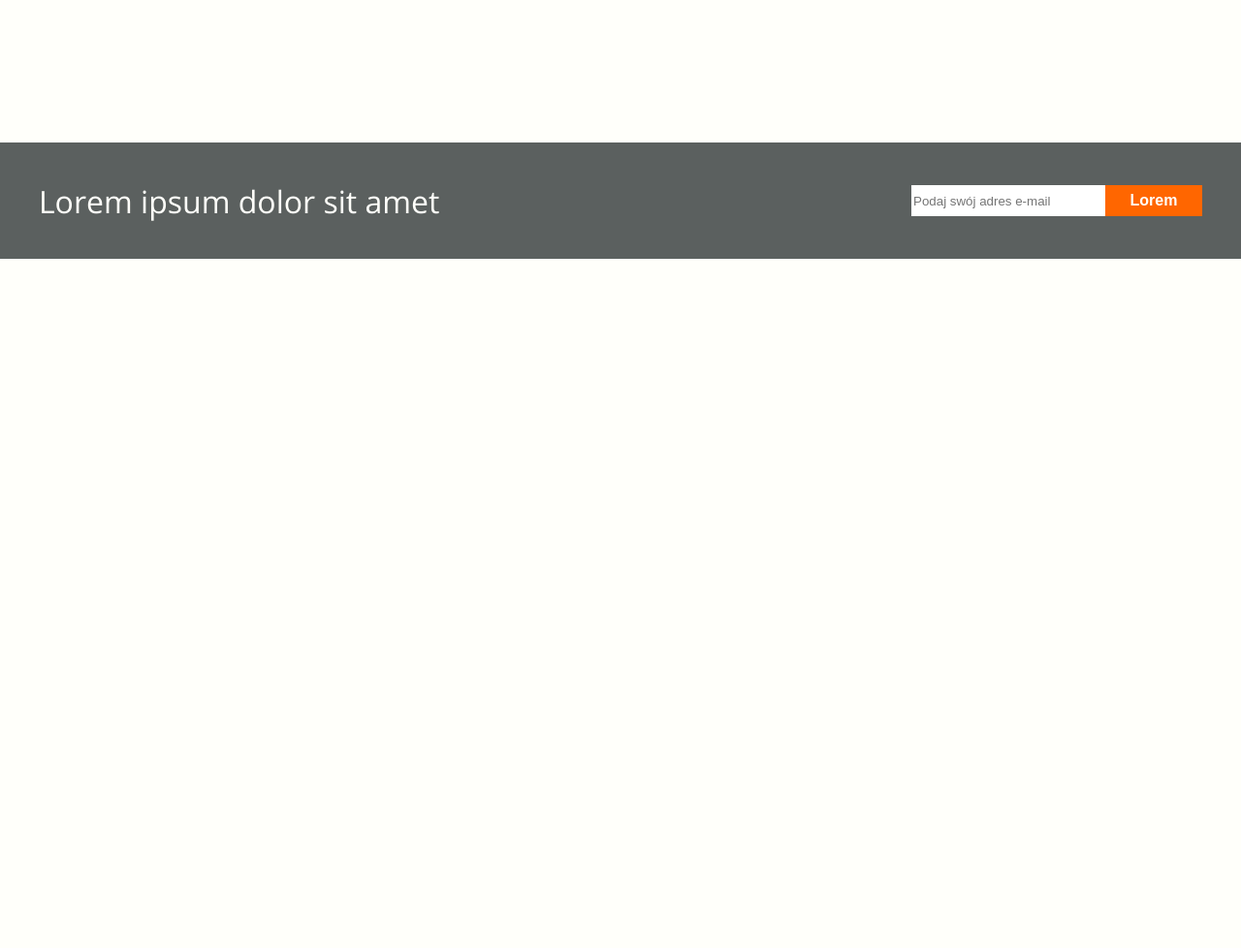
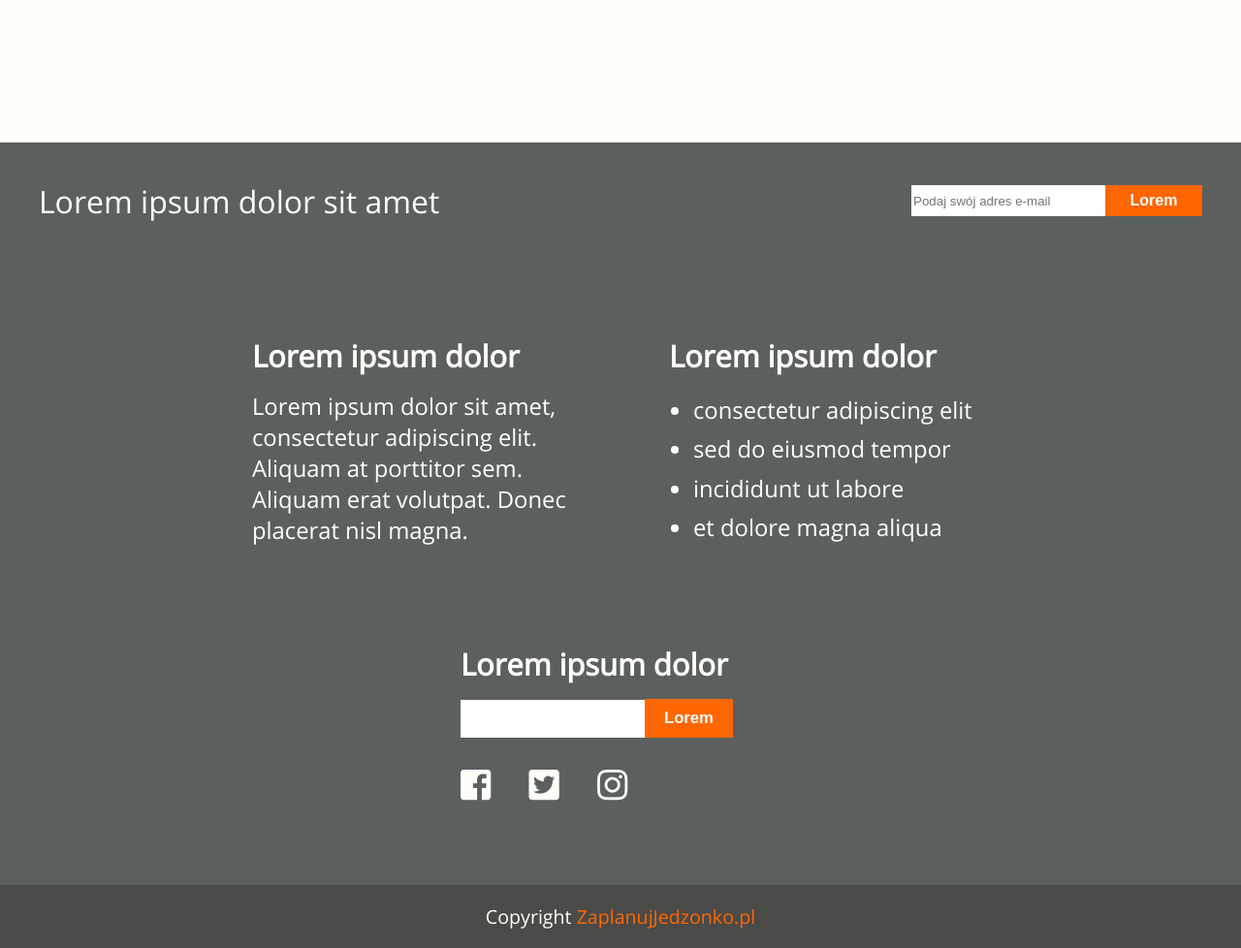
Before and after one commit to jaroslaw91/ScrumLab-Zaplanuj-Jedzonko, a website: page development/index.html in a window 1280 px wide. Shown: the part 573-1551 px from the top of the page at 97% size. Before the commit the page ends 840 px from the top, so only its background shows below. Drawn offline with nearby package versions, Linux system fonts and the light colour scheme; files that its build step writes are made by us from their sources.

Commit message:
1.7_Footer: add footer and form sectionn

```diff
--- a/development/index.html
+++ b/development/index.html
@@ -1,5 +1,6 @@
 <!DOCTYPE html>
 <html lang="pl">
+
 <head>
   <meta charset="UTF-8" />
   <meta name="viewport" content="width=device-width, initial-scale=1.0" />
@@ -67,14 +68,46 @@
 
       </div>
     </section>
-    <section>
-      <!-- three columns -->
+    <section class="contact">
+      <div class="contact-col">
+        <h3>Lorem ipsum dolor</h3>
+        <p>Lorem ipsum dolor sit amet, consectetur adipiscing elit. Aliquam at porttitor sem. Aliquam erat volutpat.
+          Donec placerat nisl magna.
+        </p>
+      </div>
+      <div class="contact-col">
+        <h3>Lorem ipsum dolor</h3>
+        <ul>
+          <li>consectetur adipiscing elit</li>
+          <li>sed do eiusmod tempor</li>
+          <li>incididunt ut labore</li>
+          <li>et dolore magna aliqua</li>
+        </ul>
+      </div>
+      <div class="contact-col">
+        <h3>Lorem ipsum dolor</h3>
+        <div class="contact-col-form">
+          <input type="text"><button>Lorem</button>
+        </div>
+        <div class="contact-col-social">
+          <a href="https://www.facebook.com/" target="_blank">
+            <i class="fab fa-facebook-square"></i>
+          </a>
+          <a href="https://www.instagram.com/" target="_blank">
+            <i class="fab fa-twitter-square"></i>
+          </a>
+          <a href="https://twitter.com/" target="_blank">
+            <i class="fab fa-instagram"></i>
+          </a>
+        </div>
+      </div>
     </section>
     <footer>
-      <!-- copyright -->
+      <p>
+        Copyright <span>ZaplanujJedzonko.pl</span></p>
     </footer>
 
-  <script src="./js/index.js"></script>
+    <script src="./js/index.js"></script>
 </body>
 
 </html>
--- /dev/null
+++ b/development/scss/layout/landing-page/_contact-cols.scss
@@ -0,0 +1,57 @@
+.contact {
+    padding: 30px;
+    width: 100%;
+    background-color: $cumstom-grey-color;
+    display: flex;
+    align-items: stretch;
+    justify-content: center;
+    flex-wrap: wrap;
+    &-col {
+        margin: 50px;
+        width: 330px;
+        color: $white-color;
+        font-size: 1.7em;
+        h3 {
+            margin-bottom: 15px;
+            font-size: 1.3em;
+        }
+        ul {
+            padding-left: 25px;
+            list-style-type: disc;
+            li {
+                line-height: 1.7;
+            }
+        }
+        &-form {
+            padding-bottom: 25px;
+            input {
+                margin: 0;
+                padding: 0 10px;
+                width: 190px;
+                height: 39px;
+            }
+            button {
+                cursor: pointer;
+                margin: 0;
+                padding: 10px 20px;
+                background-color: $custom-orange-color;
+                color: $white-color;
+                font-size: .7em;
+                font-weight: 700;
+            }
+        }
+        &-social {
+            font-size: 1.5em;
+            a {
+                color: $white-color;
+                &:hover {
+                    color: $custom-orange-color;
+                }
+                i {
+                    margin-right: 30px;
+                }
+            }
+
+        }
+    }
+}
--- a/development/scss/layout/landing-page/_footer.scss
+++ b/development/scss/layout/landing-page/_footer.scss
@@ -0,0 +1,15 @@
+footer {
+    width: 100%;
+    height: 65px;
+    display: flex;
+    align-items: center;
+    justify-content: center;
+    background-color: $dark-grey-color;
+    p {
+        color: $white-color;
+        font-size: 1.4em;
+        span {
+            color: $custom-orange-color;
+        }
+    }
+}
--- a/development/scss/main.scss
+++ b/development/scss/main.scss
@@ -21,6 +21,7 @@
 @import "./layout/landing-page/about-app";
 @import "./layout/landing-page/form";
 @import "./layout/landing-page/about-author";
+@import "./layout/landing-page/contact-cols";
 @import "./layout/landing-page/footer";
 
 // Layout app
```
